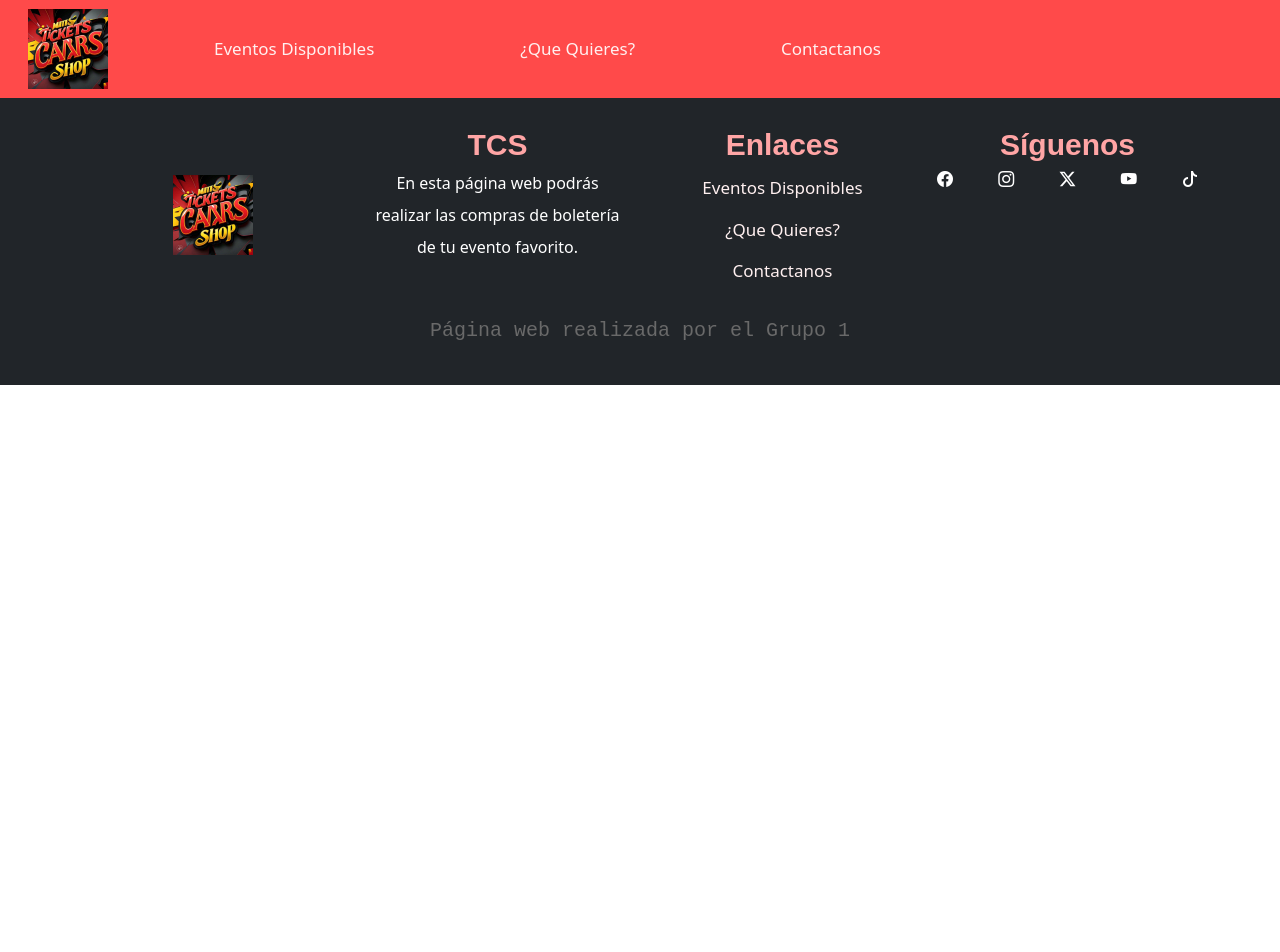
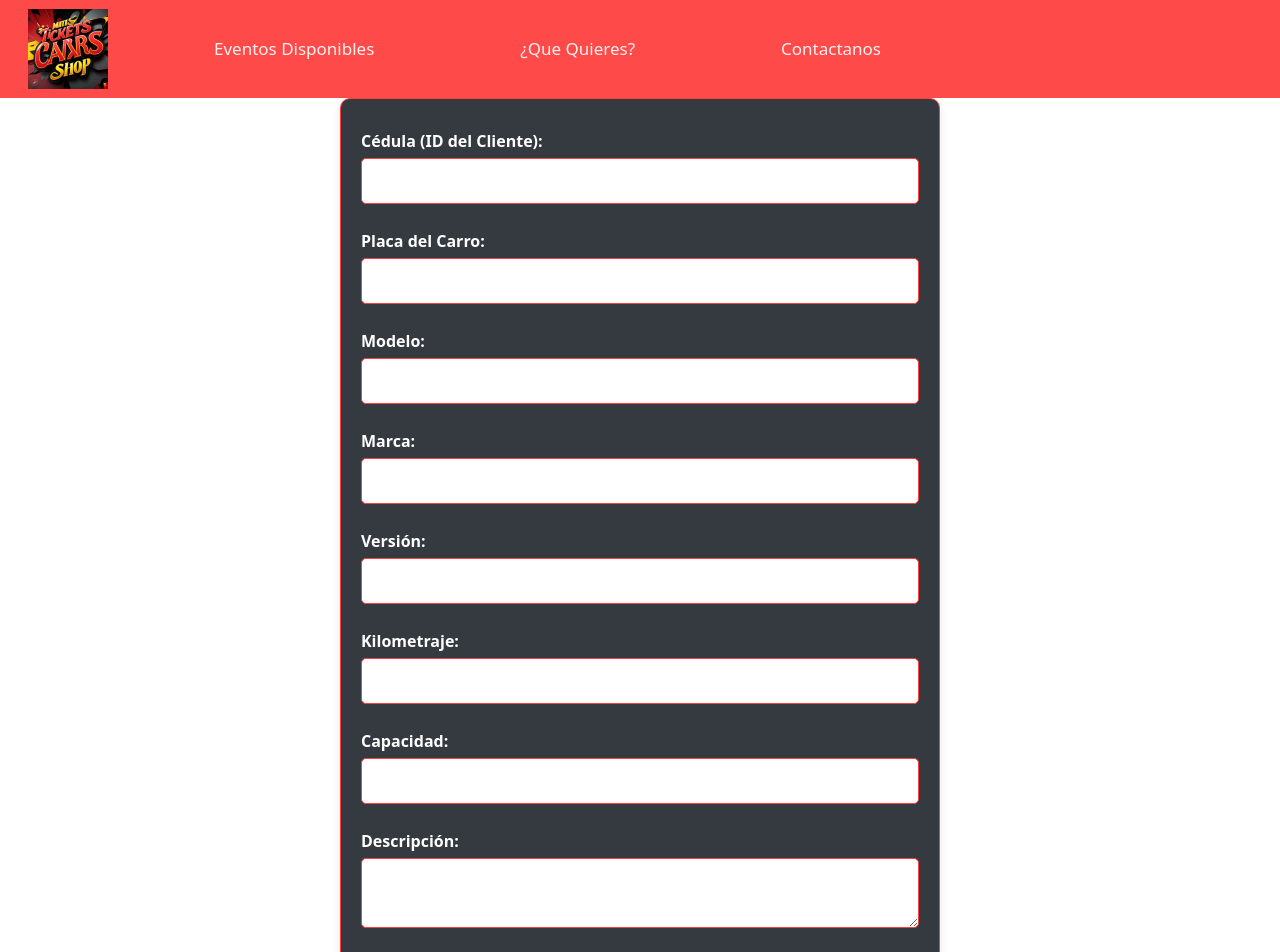
Before and after one commit to crojasp1/proyecto_tcs, a React (Create React App) app in the folder front-react/tcs/: page /Eventos in a window 1280 px wide. Shown: the top 952 px of the page. Before the commit the page ends 800 px from the top, so only its background shows below. Built offline with nearby package versions, Linux system fonts and the light colour scheme.

Commit message:
Se realizó formulario en el apartado de Eventos disponibles.

```diff
--- a/front-react/tcs/package.json
+++ b/front-react/tcs/package.json
@@ -11,6 +11,7 @@
     "react": "^18.3.1",
     "react-bootstrap": "^2.10.4",
     "react-dom": "^18.3.1",
+    "react-hook-form": "^7.53.0",
     "react-icons": "^5.3.0",
     "react-router-dom": "^6.26.2",
     "react-scripts": "5.0.1",
--- /dev/null
+++ b/front-react/tcs/src/components/Form.js
@@ -0,0 +1,158 @@
+import React from 'react';
+import '../styles/Form.css';
+import { useForm } from "react-hook-form";
+
+function Formulario() {
+    const {
+        register,
+        handleSubmit,
+        formState: { errors },
+        watch,
+        reset,
+    } = useForm({
+        defaultValues: {
+            cedula: "",
+            placa: "",
+            modelo: "",
+            marca: "",
+            version: "",
+            kilometraje: "",
+            capacidad: "",
+            descripcion: "",
+        },
+    });
+
+    const onSubmit = handleSubmit((data) => {
+        console.log(data);
+        reset();
+    });
+
+    return (
+        <form onSubmit={onSubmit}>
+            <label>Cédula (ID del Cliente):</label>
+            <input
+                type="text"
+                name="cedula"
+                {...register("cedula", {
+                    required: {
+                        value: true,
+                        message: "Cédula es requerida",
+                    },
+                    maxLength: 20,
+                    minLength: 2,
+                })}
+            />
+            {errors.cedula?.type === "required" && <span>Cédula requerida</span>}
+            {errors.cedula?.type === "maxLength" && (
+                <span>Cédula no debe ser mayor a 20 caracteres</span>
+            )}
+            {errors.cedula?.type === "minLength" && (
+                <span>Cédula debe ser mayor a 2 caracteres</span>
+            )}
+
+            <label>Placa del Carro:</label>
+            <input
+                type="text"
+                name="placa"
+                {...register("placa", {
+                    required: {
+                        value: true,
+                        message: "Placa es requerida",
+                    },
+                })}
+            />
+            {errors.placa && <span>{errors.placa.message}</span>}
+
+            <label>Modelo:</label>
+            <input
+                type="text"
+                name="modelo"
+                {...register("modelo", {
+                    required: {
+                        value: true,
+                        message: "Modelo es requerido",
+                    },
+                })}
+            />
+            {errors.modelo && <span>{errors.modelo.message}</span>}
+
+            <label>Marca:</label>
+            <input
+                type="text"
+                name="marca"
+                {...register("marca", {
+                    required: {
+                        value: true,
+                        message: "Marca es requerida",
+                    },
+                })}
+            />
+            {errors.marca && <span>{errors.marca.message}</span>}
+
+            <label>Versión:</label>
+            <input
+                type="text"
+                name="version"
+                {...register("version", {
+                    required: {
+                        value: true,
+                        message: "Versión es requerida",
+                    },
+                })}
+            />
+            {errors.version && <span>{errors.version.message}</span>}
+
+            <label>Kilometraje:</label>
+            <input
+                type="number"
+                name="kilometraje"
+                {...register("kilometraje", {
+                    required: {
+                        value: true,
+                        message: "Kilometraje es requerido",
+                    },
+                })}
+            />
+            {errors.kilometraje && <span>{errors.kilometraje.message}</span>}
+
+            <label>Capacidad:</label>
+            <input
+                type="text"
+                name="capacidad"
+                {...register("capacidad", {
+                    required: {
+                        value: true,
+                        message: "Capacidad es requerida",
+                    },
+                })}
+            />
+            {errors.capacidad && <span>{errors.capacidad.message}</span>}
+
+            <label>Descripción:</label>
+            <textarea
+                name="descripcion"
+                {...register("descripcion", {
+                    required: {
+                        value: true,
+                        message: "Descripción es requerida",
+                    },
+                })}
+            />
+            {errors.descripcion && <span>{errors.descripcion.message}</span>}
+
+            <label htmlFor="archivo">Subir Imagen:</label>
+            <input
+                type="file"
+                {...register("archivo", {
+                    required: {value: true, message: "Imagen es requerida."},
+                })}
+            />
+
+            <button type="submit">Enviar</button>
+
+            <pre style={{ width: "400px" }}>{JSON.stringify(watch(), null, 2)}</pre>
+        </form>
+    );
+}
+
+export default Formulario;
--- a/front-react/tcs/src/pages/Eventos.js
+++ b/front-react/tcs/src/pages/Eventos.js
@@ -1,11 +1,13 @@
 import React from 'react'
 import Header from "../components/Header"
-import Footer from '../components/Footer';
+import Footer from "../components/Footer"
+import Form from "../components/Form"
 
 function Eventos () {
   return (
     <div className='Eventos'>
      <Header/>
+     <Form/>
      <Footer/>
     </div>
   )
--- /dev/null
+++ b/front-react/tcs/src/styles/Form.css
@@ -0,0 +1,55 @@
+form {
+    display: flex;
+    flex-direction: column;
+    max-width: 600px;
+    margin: 0 auto;
+    padding: 20px;
+    border: 1px solid #ff3e3e;
+    border-radius: 10px;
+    background-color: #343a40;
+    box-shadow: 0 4px 10px rgba(0, 0, 0, 0.1);
+    color: white;
+}
+
+
+label {
+    margin: 10px 0 5px;
+    font-weight: bold;
+}
+
+input[type="text"],
+input[type="email"],
+input[type="number"],
+input[type="file"],
+textarea {
+    padding: 10px;
+    border: 1px solid #ff3e3e;
+    border-radius: 5px;
+    margin-bottom: 15px;
+    font-size: 16px;
+    width: 100%;
+    box-sizing: border-box;
+    color: #333;
+}
+
+button {
+    padding: 10px;
+    background-color: #ff3e3e;
+    color: white;
+    border: none;
+    border-radius: 5px;
+    font-size: 16px;
+    cursor: pointer;
+    transition: background-color 0.3s;
+}
+
+button:hover {
+    background-color: #de3737;
+}
+
+span {
+    color: red;
+    font-size: 14px;
+    margin-top: -10px;
+    margin-bottom: 10px;
+}
```
Also changed, not shown: 1 other file (tests, documents, lock files or other folders).
